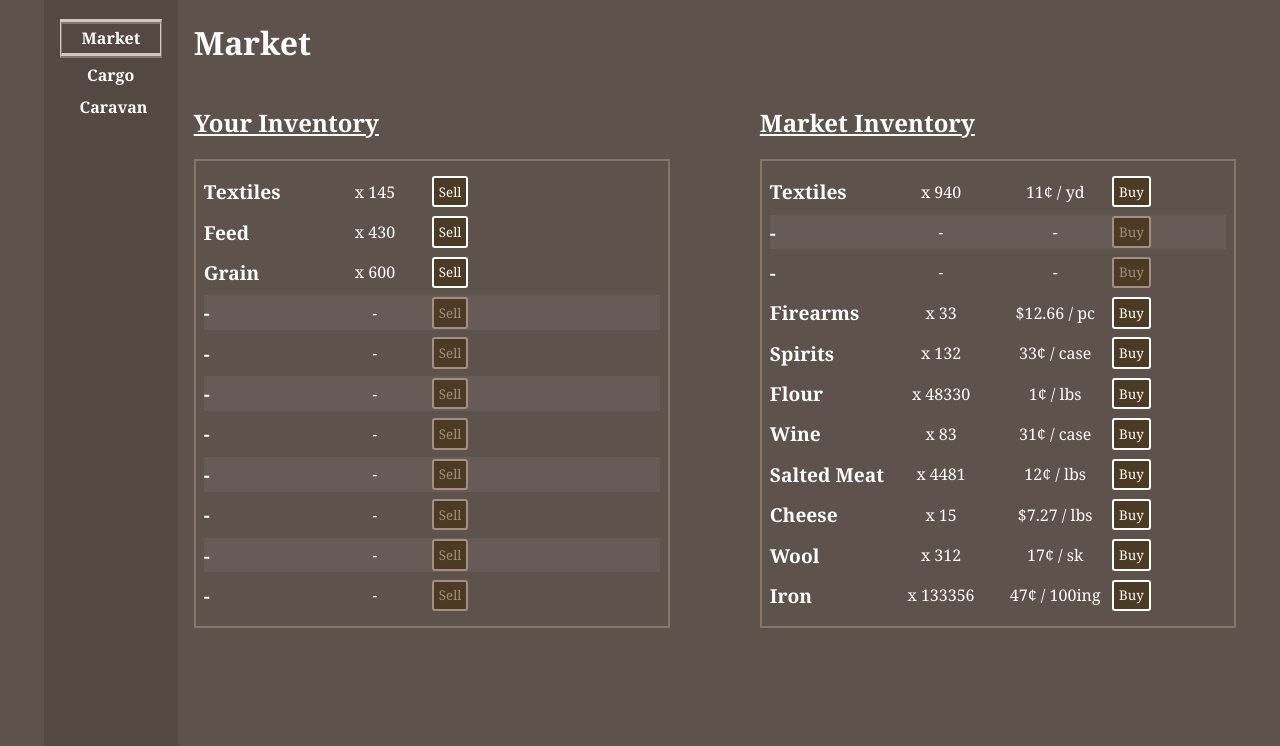
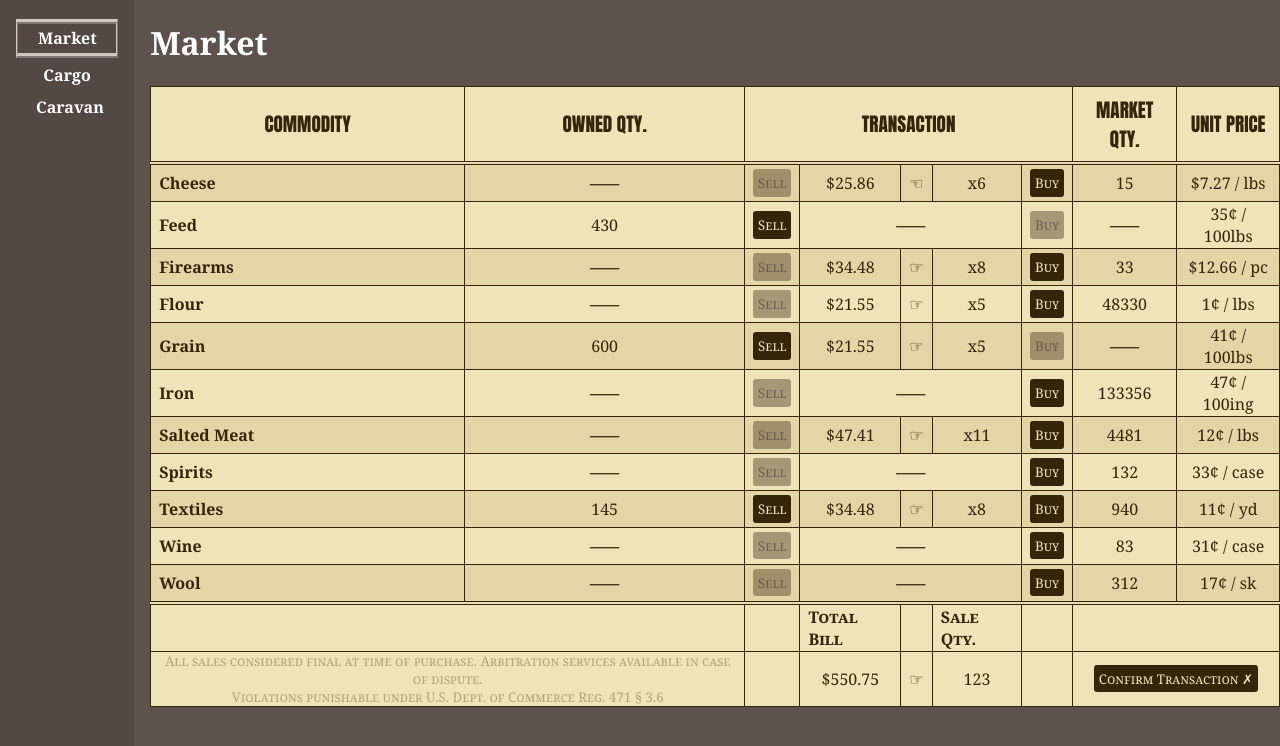
Before and after one commit to eignnx/the-silt-road, a React (Create React App) app: page /game/market in a window 1280 px wide. Shown: the top 746 px of the page. Built offline with nearby package versions, Linux system fonts and the light colour scheme; a web font is replaced by a local one.

Commit message:
rework market screen

```diff
--- a/src/routes/MarketView.tsx
+++ b/src/routes/MarketView.tsx
@@ -1,21 +1,35 @@
 import { useFetcher, useLoaderData } from 'react-router-dom';
-import { Commodity, Inventory } from '../model/Commodities';
+import { COMMODITIES, Commodity, Inventory } from '../model/Commodities';
 import { changeMarketInventory, getMarket, Market, marketPrice } from '../model/Markets';
 import { addToPlayerInventory, getPlayerInventory } from '../model/PlayerInventory';
 
 import '../styles/MarketView.css';
 import { titleCase } from '../utils';
 
-type MarketViewLoaderData = {
-    playerInventory: Inventory;
-    market: Market;
-};
+type InventoryCmpRow = { comm: Commodity, playerQty?: number, marketQty?: number; };
 
-export async function marketViewLoader() {
-    return {
-        playerInventory: getPlayerInventory(),
-        market: await getMarket()
-    };
+type LoaderRetTy = { orderedInventories: InventoryCmpRow[], market: Market; };
+
+export async function marketViewLoader(): Promise<LoaderRetTy> {
+    const playerInventory = getPlayerInventory();
+    const market = await getMarket();
+
+    const orderedInventories: InventoryCmpRow[] = [];
+
+    for (const comm of COMMODITIES) {
+        const playerQty = playerInventory[comm] ?? 0;
+        const marketQty = market.inventory[comm] ?? 0;
+        orderedInventories.push({
+            comm,
+            playerQty: playerQty > 0 ? playerQty : undefined,
+            marketQty: marketQty > 0 ? marketQty : undefined,
+        });
+    }
+
+    // Sort inventory by commodity name:
+    orderedInventories.sort((a, b) => a.comm.localeCompare(b.comm));
+
+    return { orderedInventories, market };
 }
 
 export async function marketViewAction({ request }: { request: Request; }) {
@@ -42,134 +56,98 @@ export async function marketViewAction({ request }: { request: Request; }) {
 }
 
 export default function MarketView() {
-    const { playerInventory, market } = useLoaderData() as MarketViewLoaderData;
+    const { orderedInventories, market } = useLoaderData() as LoaderRetTy;
     const fetcher = useFetcher();
-
-    type OrderedInventories = {
-        common: { [comm in Commodity]: { player: number, market: number; } };
-        playerOnly: { [comm in Commodity]: number };
-        marketOnly: { [comm in Commodity]: number };
-    };
-
-    const orderedInventories: OrderedInventories = {
-        common: {} as any,
-        playerOnly: {} as any,
-        marketOnly: {} as any,
-    };
-
-    for (const commKey in playerInventory) {
-        const comm = commKey as Commodity;
-        const playerQty = playerInventory[comm]!;
-        if (playerQty < 1) { continue; }
-
-        const marketQty = market.inventory[comm];
-        if (marketQty !== undefined && marketQty > 0) {
-            orderedInventories.common[comm] = {
-                player: playerQty,
-                market: marketQty
-            };
-        } else {
-            orderedInventories.playerOnly[comm] = playerQty;
-        }
-
-    }
-
-    for (const commKey in market.inventory) {
-        const comm = commKey as Commodity;
-        const marketQty = market.inventory[comm]!;
-        if (marketQty < 1) { continue; }
-
-        if (playerInventory[comm] === undefined) {
-            orderedInventories.marketOnly[comm] = marketQty;
-        }
-    }
 
     return (<>
         <h1>Market</h1>
-        <div className="inventory-market-side-by-side">
-            <div className="player-inventory">
-                <h2>Your Inventory</h2>
-                <div className="inventory-display">
-                    {Object.entries(orderedInventories.common).map(([comm, { player: qty }]) => {
-                        return (
-                            <fetcher.Form method="PATCH">
-                                <div className='inventory-row'>
-                                    <span className='commodity'>{titleCase(comm)}</span>
-                                    <span>{`x ${qty}`}</span>
-                                    <button type="submit">Sell</button>
-                                </div>
-                                <input type="hidden" name="commodityKind" value={comm} />
-                                <input type="hidden" name="_action" value="sell" />
-                            </fetcher.Form>
-                        );
-                    }
-                    )}
-                    {Object.entries(orderedInventories.playerOnly).map(([comm, qty]) => {
-                        return (
-                            <fetcher.Form method="PATCH">
-                                <div className='inventory-row'>
-                                    <span className='commodity'>{titleCase(comm)}</span>
-                                    <span>{`x ${qty}`}</span>
-                                    <button type="submit">Sell</button>
-                                </div>
-                                <input type="hidden" name="commodityKind" value={comm} />
-                                <input type="hidden" name="_action" value="sell" />
-                            </fetcher.Form>
-                        );
-                    })}
-                    {Object.entries(orderedInventories.marketOnly).map(() => (
-                        <div className='inventory-row'>
-                            <span className='commodity'> - </span>
-                            <span> - </span>
-                            <button disabled>Sell</button>
-                        </div>
-                    ))}
-                </div>
-            </div>
-            <div className="market-inventory">
-                <h2>Market Inventory</h2>
-                <div className="inventory-display">
-                    {Object.entries(orderedInventories.common).map(([comm, { market: qty }]) => {
-                        return (
-                            <fetcher.Form method="PATCH">
-                                <div className='inventory-row'>
-                                    <span className='commodity'>{titleCase(comm)}</span>
-                                    <span>{`x ${qty}`}</span>
-                                    <span>
-                                        {`${marketPrice(market, comm as Commodity)}`}
-                                    </span>
-                                    <button type="submit">Buy</button>
-                                </div>
-                                <input type="hidden" name="commodityKind" value={comm} />
-                                <input type="hidden" name="_action" value="buy" />
-                            </fetcher.Form>
-                        );
-                    }
-                    )}
-                    {Object.entries(orderedInventories.playerOnly).map(() => (
-                        <div className='inventory-row'>
-                            <span className='commodity'> - </span>
-                            <span> - </span>
-                            <span> - </span>
-                            <button disabled>Buy</button>
-                        </div>
-                    ))}
-                    {Object.entries(orderedInventories.marketOnly).map(([comm, qty]) => (
-                        <fetcher.Form method="PATCH">
-                            <div className='inventory-row'>
-                                <span className='commodity'>{titleCase(comm)}</span>
-                                <span>{`x ${qty}`}</span>
-                                <span>
-                                    {`${marketPrice(market, comm as Commodity)}`}
-                                </span>
-                                <button type="submit">Buy</button>
-                            </div>
-                            <input type="hidden" name="commodityKind" value={comm} />
-                            <input type="hidden" name="_action" value="buy" />
-                        </fetcher.Form>
-                    ))}
-                </div>
-            </div>
-        </div>
+        {/* <div className="inventory-market-side-by-side">
+            {orderedInventories.map(({ comm, playerQty, marketQty }) => (
+                (playerQty || marketQty) &&
+                <>
+                    <span className="commname">{titleCase(comm)}</span>
+                    <span className="playerqty">{playerQty ?? "-"}</span>
+                    <button className="sellbtn">Sell</button>
+                    <span className="txnqty">{"⇦10⇨"}</span>
+                    <button className="buybtn">Buy</button>
+                    <span className="marketqty">{marketQty ?? "-"}</span>
+                    <span className="unitprice">{marketPrice(market, comm).toString()}</span>
+                </>
+            ))}
+        </div> */}
+        <table>
+            <thead>
+                <tr>
+                    <th scope="col">Commodity</th>
+                    <th scope="col">Owned Qty.</th>
+                    <th scope="col" colSpan={5}>Transaction</th>
+                    <th scope="col">Market Qty.</th>
+                    <th scope="col">Unit Price</th>
+                </tr>
+            </thead>
+            <tbody>
+                {orderedInventories.map(({ comm, playerQty, marketQty }) => {
+
+                    // Dummy data for now:
+                    const txn = ((comm.length % 3) - 1) * comm.length;
+
+                    return (playerQty || marketQty) ?
+                        <tr>
+                            <th scope="row">{titleCase(comm)}</th>
+                            <td className='numeric'>{playerQty ?? "⸺"}</td>
+                            <td>
+                                <button disabled={!playerQty}>
+                                    Sell
+                                </button>
+                            </td>
+                            {txn === 0 ? <td colSpan={3}>⸺</td> : <>
+                                <td>
+                                    <span className="txnprice">${Math.abs(txn * 431 / 100).toFixed(2)}</span>
+                                </td>
+                                <td>
+                                    {txn > 0 ? "☞" : txn < 0 ? "☜" : "⸺"}
+                                </td>
+                                <td>
+                                    <span className="txnqty numeric">x{Math.abs(txn)}</span>
+                                </td>
+                            </>}
+                            <td>
+                                <button disabled={!marketQty}>
+                                    Buy
+                                </button>
+                            </td>
+                            <td className='numeric'>{marketQty ?? "⸺"}</td>
+                            <td>{marketPrice(market, comm).toString()}</td>
+                        </tr> : null;
+                })}
+            </tbody>
+            <tfoot>
+                <tr>
+                    <th colSpan={2}></th>
+                    <th></th>
+                    <th>Total Bill</th>
+                    <th></th>
+                    <th>Sale Qty.</th>
+                    <th></th>
+                    <th colSpan={2}></th>
+                </tr>
+                <tr>
+                    <td colSpan={2}>
+                        <p>All sales considered final at time of purchase. Arbitration services available in case of dispute.</p>
+                        <p>Violations punishable under U.S. Dept. of Commerce Reg. 471 § 3.6</p>
+                    </td>
+                    <td></td>
+                    <td>$550.75</td>
+                    <td>
+                        {200 > 0 ? "☞" : 200 < 0 ? "☜" : "⸺"}
+                    </td>
+                    <td>123</td>
+                    <td></td>
+                    <td colSpan={2}>
+                        <button>Confirm Transaction ✗</button>
+                    </td>
+                </tr>
+            </tfoot>
+        </table>
     </>);
 };
--- a/src/styles/MarketView.css
+++ b/src/styles/MarketView.css
@@ -6,18 +6,181 @@ h2 {
     text-decoration: underline;
 }
 
+table {
+    border-collapse: collapse;
+    background: var(--clr-light);
+    color: var(--clr-dark);
+    margin-block: 1rem;
+
+    button {
+        margin-block: 0.2rem;
+    }
+}
+
+th[scope="col"] {
+    padding-block: 0.5rem;
+    /* font-weight: 900; */
+    text-align: center;
+    font-size: larger;
+    font-family: Impact, Haettenschweiler, 'Arial Narrow Bold', sans-serif;
+    text-transform: uppercase;
+    /* font-variant: small-caps; */
+}
+
+th[scope="row"] {
+    font-weight: bold;
+    text-align: left;
+    /* background */
+}
+
+tfoot th {
+    font-weight: bold;
+    text-align: left;
+    font-variant: small-caps;
+}
+
+th,
+td {
+    text-align: center;
+    padding-inline: 0.5rem;
+    border: 1px solid var(--clr-dark)
+}
+
+
+thead {
+    border-bottom: 4px double var(--clr-dark);
+}
+
+tfoot {
+    border-top: 4px double var(--clr-dark);
+
+    p {
+        color: color-mix(in oklab, var(--clr-dark) 30%, var(--clr-light));
+        font-style: normal;
+        font-variant: small-caps;
+        font-size: smaller;
+        text-justify: distribute;
+        margin: 0;
+    }
+
+    td:has(p) {
+        padding-block: 0;
+    }
+}
+
+tbody>tr:nth-of-type(odd) {
+    background-color: rgba(126, 76, 0, 0.1);
+}
+
+.transaction-td {
+    display: flex;
+    justify-content: space-between;
+    gap: 0.2rem;
+}
+
 .inventory-market-side-by-side {
     display: grid;
-    grid-template-columns: 1fr 10ch 1fr;
+    grid-template-columns:
+        /*nofmt*/
+        [commname-start]
+        /*nofmt*/
+        auto
+        /*nofmt*/
+        [commname-end playerqty-start]
+        /*nofmt*/
+        auto
+        /*nofmt*/
+        [playerqty-end gutter-start sellbtn-start]
+        /*nofmt*/
+        auto
+        /*nofmt*/
+        [sellbtn-end txnqty-start]
+        /*nofmt*/
+        auto
+        /*nofmt*/
+        [txnqty-end buybtn-start]
+        /*nofmt*/
+        auto
+        /*nofmt*/
+        [buybtn-end gutter-end marketqty-start]
+        /*nofmt*/
+        auto
+        /*nofmt*/
+        [marketqty-end unitprice-start]
+        /*nofmt*/
+        auto
+        /*nofmt*/
+        [unitprice-end]
+        /*nofmt*/
+    ;
+    align-items: center;
+
+    gap: 0.2rem;
+
     width: 100%;
 }
 
+.commname,
+.playerqty,
+.sellbtn,
+.txnqty,
+.buybtn,
+.marketqty,
+.unitprice {
+    text-align: center;
+    padding-inline: 0.2rem;
+}
+
+.sellbtn,
+.buybtn {
+    width: min-content;
+}
+
+.commname {
+    grid-column: commname;
+    text-align: left;
+    font-weight: bold;
+}
+
+
+.playerqty {
+    grid-column: playerqty;
+}
+
+.sellbtn {
+    grid-column: sellbtn;
+}
+
+.txnqty {
+    grid-column: txnqty;
+}
+
+.buybtn {
+    grid-column: buybtn;
+}
+
+.marketqty {
+    grid-column: marketqty;
+}
+
+.unitprice {
+    grid-column: unitprice;
+    text-align: right;
+}
+
+
+.inventory-row {
+
+    /* grid-template-columns: subgrid; */
+
+}
+
 .market-inventory {
-    grid-column: 3;
+    /* grid-column: 3; */
 }
 
 .player-inventory {
-    grid-column: 1;
+    /* grid-column: 1; */
 }
 
 .inventory-row {
--- a/src/styles/index.css
+++ b/src/styles/index.css
@@ -1,4 +1,9 @@
 @import-normalize;
+
+:root {
+  --clr-dark: rgb(51, 38, 11);
+  --clr-light: rgb(238, 228, 185);
+}
 
 html {
   background-color: rgb(94, 82, 77);
@@ -21,22 +26,24 @@ h6 {
 }
 
 button {
-  background-color: rgb(75, 58, 36);
-  border: 2px solid white;
+  background-color: var(--clr-dark);
+  color: var(--clr-light);
+  font-variant: small-caps;
+  border: none;
   border-radius: 3px;
-  color: white;
   padding: 0.3rem;
   transition: all 200ms;
+
 }
 
 button:hover {
   background-color: rgb(133, 92, 69);
+  cursor: pointer;
 }
 
 button:disabled {
-  background-color: rgb(75, 58, 36);
-  color: rgb(164, 142, 129);
-  border-color: rgb(164, 142, 129);
+  background-color: rgba(75, 58, 36, 0.446);
+  color: rgba(68, 60, 55, 0.601);
 }
 
 body {
```
